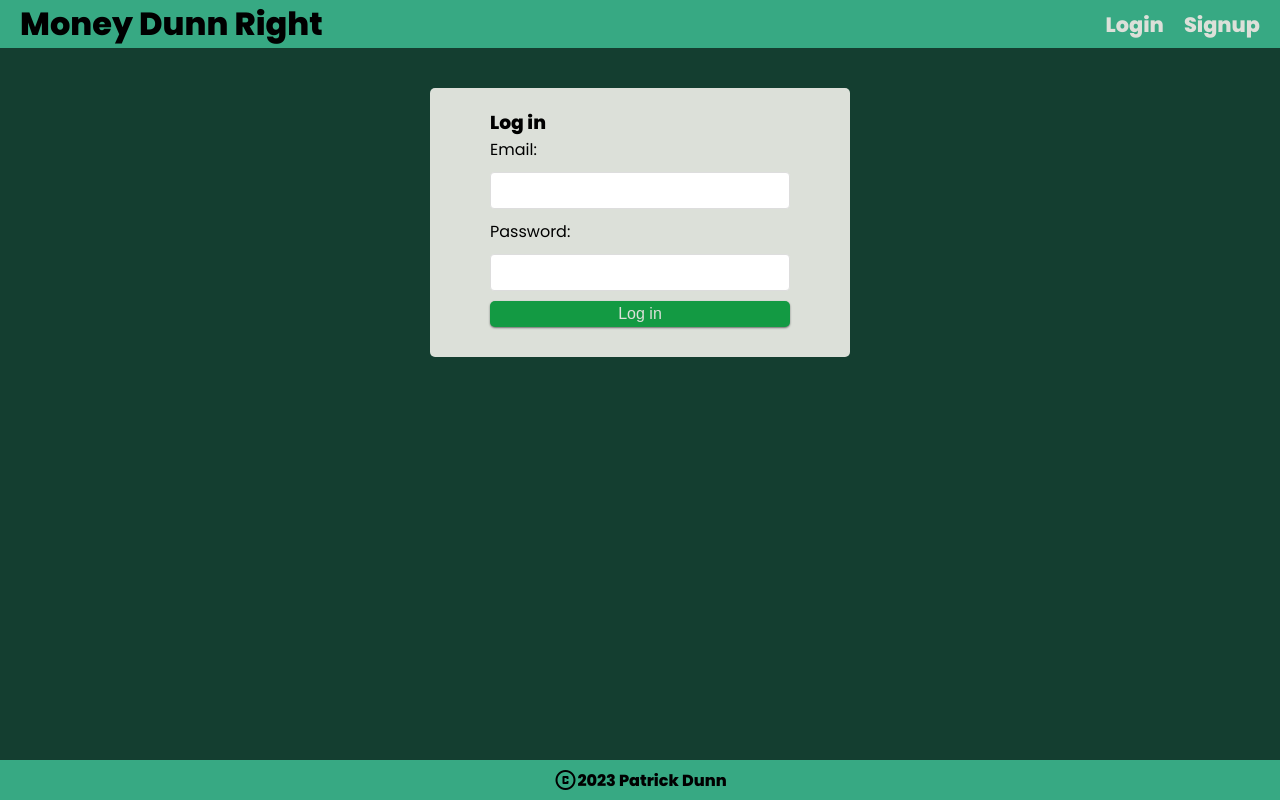
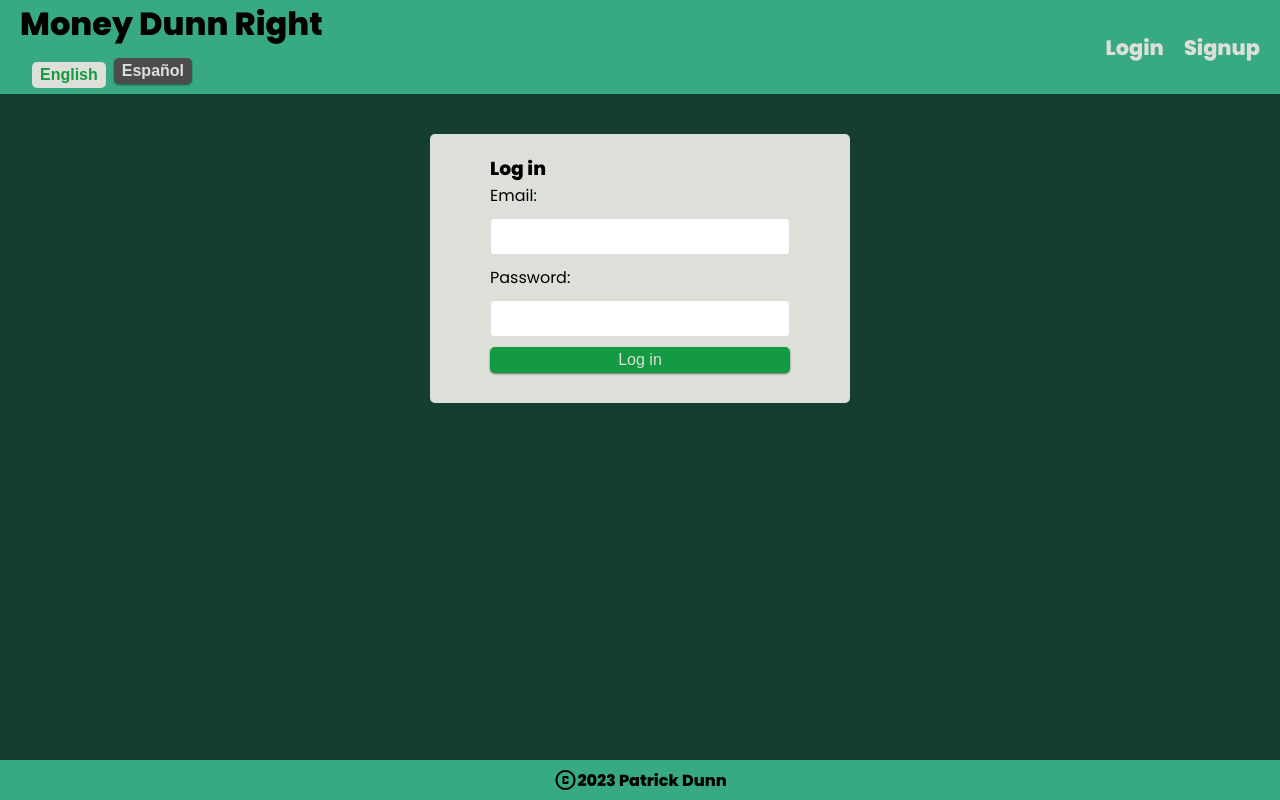
Before and after one commit to knightmac19/Money-Dunn-Right, a React (Create React App) app in the folder frontend/: page /login in a window 1280 px wide. Built offline with nearby package versions, Linux system fonts and the light colour scheme.

Commit message:
moving language toggle back to navbar

```diff
--- /dev/null
+++ b/frontend/src/components/LangToggle.js
@@ -0,0 +1,48 @@
+import { useState } from "react"
+import { useLangContext } from '../hooks/useLangContext';
+
+const LangToggle = () => {
+  const { dispatch } = useLangContext();
+
+  const [englishFocused, setEnglishFocused] = useState('english-btn-focused')
+  const [spanishFocused, setSpanishFocused] = useState('')
+
+  const handleClick = (e) => {
+    let btn = e.target.name
+
+    if (btn === 'english-btn') {
+      setEnglishFocused('english-btn-focused')
+      setSpanishFocused('')
+      dispatch({ type: 'English', payload: 'English' })
+    }
+
+    if (btn === 'spanish-btn') {
+      setEnglishFocused('')
+      setSpanishFocused('spanish-btn-focused')
+      dispatch({ type: 'Spanish', payload: 'Spanish' })
+    }
+  }
+
+  return (
+    <div className="lang-container">
+        <button
+          name="english-btn"
+          id={englishFocused}
+          onClick={handleClick}
+
+        >
+          English
+        </button>
+        <button
+          name="spanish-btn"
+          id={spanishFocused}
+          onClick={handleClick}
+        >
+          Español
+        </button>
+
+      </div>
+  )
+}
+
+export default LangToggle;
--- a/frontend/src/components/Navbar.js
+++ b/frontend/src/components/Navbar.js
@@ -4,7 +4,7 @@ import { useLogout } from "../hooks/useLogout";
 import { useAuthContext } from "../hooks/useAuthContext";
 import { useLangContext } from "../hooks/useLangContext";
 import { Spanish, English } from './LangText/NavbarText';
-
+import LangToggle from "./LangToggle";
 
 
 const Navbar = () => {
@@ -37,6 +37,7 @@ const Navbar = () => {
             <h1 className="nav-header-large">Money Dunn Right</h1>
             <h1 className="nav-header-small">MDR</h1>
           </Link>
+          <LangToggle />
         </div>
         <nav>
           {user && (
--- a/frontend/src/components/SideBar.js
+++ b/frontend/src/components/SideBar.js
@@ -1,5 +1,4 @@
 import { useState } from "react";
-import { useLangContext } from '../hooks/useLangContext';
 
 import ArrowCircleRightOutlinedIcon from '@mui/icons-material/ArrowCircleRightOutlined';
 import ArrowCircleLeftOutlinedIcon from '@mui/icons-material/ArrowCircleLeftOutlined';
@@ -11,32 +10,11 @@ import { peers } from './peersData'
 
 const SideBar = () => {
 
-
-
-  const { dispatch } = useLangContext();
-
-  const [englishFocused, setEnglishFocused] = useState('english-btn-focused')
-  const [spanishFocused, setSpanishFocused] = useState('')
   const [sidebarOpen, setSidebarOpen] = useState(false);
   // const [acceptClicks, setAcceptClicks] = useState(0)
   const [acceptIconSize, setAcceptIconSize] = useState('medium')
   // const [acceptIconClass, setAcceptIconClass] = useState('accept-request-icon')
 
-  const handleClick = (e) => {
-    let btn = e.target.name
-
-    if (btn === 'english-btn') {
-      setEnglishFocused('english-btn-focused')
-      setSpanishFocused('')
-      dispatch({ type: 'English', payload: 'English' })
-    }
-
-    if (btn === 'spanish-btn') {
-      setEnglishFocused('')
-      setSpanishFocused('spanish-btn-focused')
-      dispatch({ type: 'Spanish', payload: 'Spanish' })
-    }
-  }
 
   const acceptRequestClick = (e) => {
     console.log('accept request')
@@ -63,7 +41,7 @@ const SideBar = () => {
         {sidebarOpen ? <ArrowCircleLeftOutlinedIcon  fontSize="large" onClick={toggleSidebar} /> : <ArrowCircleRightOutlinedIcon className="white-arrow" fontSize="large" onClick={toggleSidebar} /> }
 
       </button>
-      <div className={sidebarOpen ? "lang-container" : "lang-container-hide"}>
+      {/* <div className={sidebarOpen ? "lang-container" : "lang-container-hide"}>
         <button
           name="english-btn"
           id={englishFocused}
@@ -80,7 +58,7 @@ const SideBar = () => {
           Español
         </button>
 
-      </div>
+      </div> */}
       <div className={sidebarOpen ? "" : "peers-container-hide"}>
         <div className="peers">
           <ul>My Peers
--- a/frontend/src/index.css
+++ b/frontend/src/index.css
@@ -641,7 +641,7 @@ nav button:active {
   left: 0;
   width: 280px;
   transition: width 0.3s ease-in-out;
-  height: calc(100% - 96px);
+  height: calc(100% - 125px);
   background-color: var(--header-background);
 
 }
```
